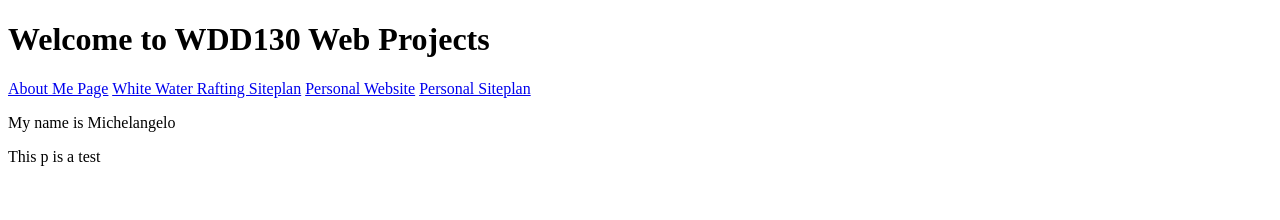
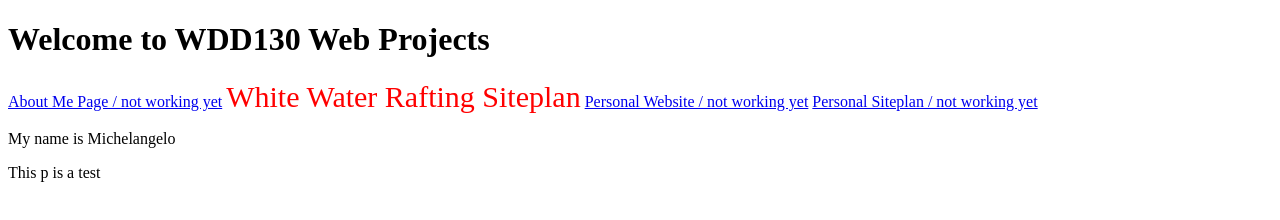
Before and after one commit to michelangeloPezzini/Dry_Oar, a plain HTML site: page index.html in a window 1280 px wide. Drawn offline with Linux system fonts and the light colour scheme.

Commit message:
Update index.html

```diff
--- a/index.html
+++ b/index.html
@@ -11,10 +11,10 @@
 <body>
   <h1>Welcome to WDD130 Web Projects</h1>
   <nav>
-    <a href="about/about.html">About Me Page</a>
-    <a href="wwr/site-plan-rafting.html">White Water Rafting Siteplan</a>
-    <a href="#">Personal Website</a>
-    <a href="#">Personal Siteplan</a>
+    <a href="about/about.html">About Me Page / not working yet</a>
+    <a href="wwr/site-plan-rafting.html" style="font-size: 30px; color: red; text-decoration: none;">White Water Rafting Siteplan</a>
+    <a href="#">Personal Website / not working yet</a>
+    <a href="#">Personal Siteplan / not working yet</a>
   </nav>
   <p>My name is Michelangelo</p>
   <p>This p is a test</p>
```
